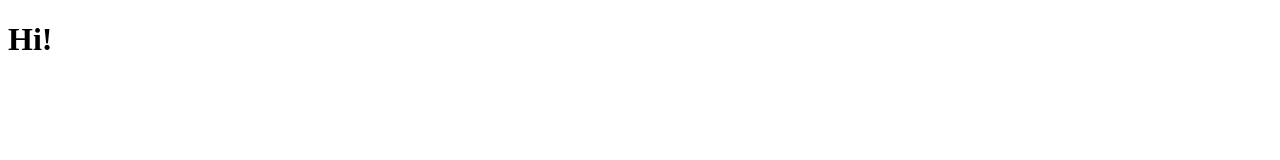
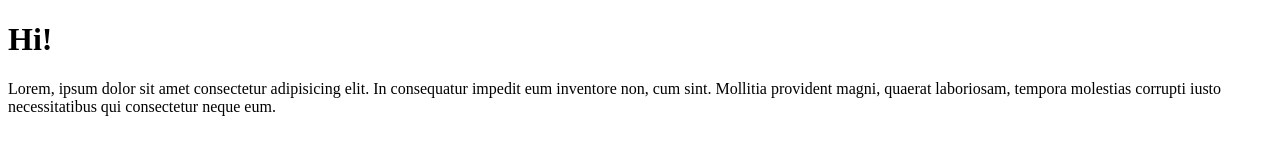
Before and after one commit to amandarustian/wpu-git-test, a plain HTML site: page index.html in a window 1280 px wide. Drawn offline with Linux system fonts and the light colour scheme.

Commit message:
menambahkan paragraf

```diff
--- a/index.html
+++ b/index.html
@@ -8,5 +8,6 @@
 </head>
 <body>
     <h1>Hi!</h1>
+    <p>Lorem, ipsum dolor sit amet consectetur adipisicing elit. In consequatur impedit eum inventore non, cum sint. Mollitia provident magni, quaerat laboriosam, tempora molestias corrupti iusto necessitatibus qui consectetur neque eum.</p>
 </body>
 </html>
```
